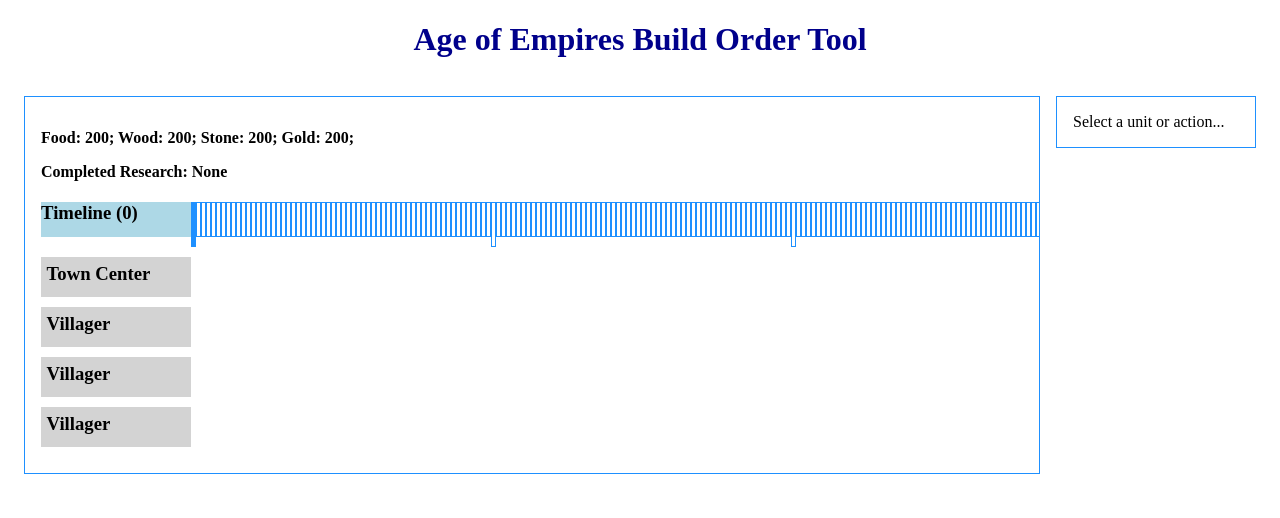
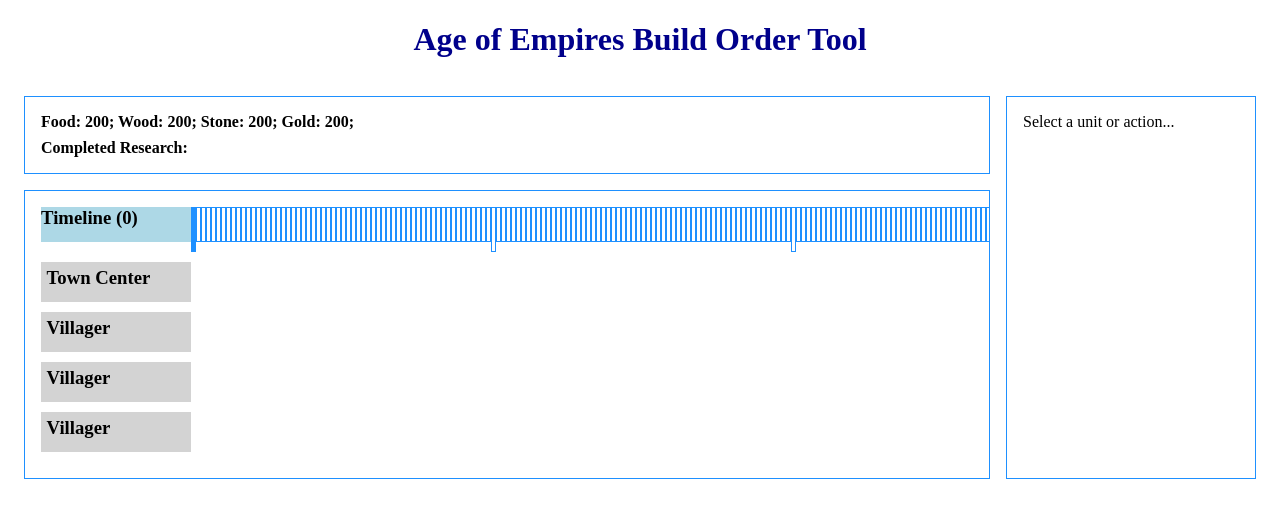
Before and after one commit to MJeorrett/aoe-bot, a React (Create React App) app: page / in a window 1280 px wide. Shown: the top 518 px of the page. Built offline with nearby package versions, Linux system fonts and the light colour scheme.

Commit message:
improve layout

```diff
--- a/src/App.js
+++ b/src/App.js
@@ -11,6 +11,20 @@
 
 seedStore(store);
 
+const AppPanel = ({
+  style,
+  children,
+}) => (
+  <div style={{
+    margin: '1em',
+    padding: '1em',
+    border: '1px solid dodgerblue',
+    ...style,
+  }}>
+    {children}
+  </div>
+);
+
 function App() {
   return (
     <Provider store={store}>
@@ -18,20 +32,22 @@
       <div style={{
         display: 'flex',
       }}>
-        <div style={{
-          overflowX: 'scroll',
-          margin: '1em',
-          marginRight: 0,
-          padding: '1em',
-          border: '1px solid dodgerblue',
-        }}>
-          <ResourcesContainer />
-          <TimelineContainer />
-          <UnitsContainer />
+        <div style={{ minWidth: 0 }}>
+          <AppPanel style={{ marginRight: 0, overflowX: 'scroll' }}>
+            <ResourcesContainer />
+          </AppPanel>
+          <AppPanel style={{
+            overflowX: 'scroll',
+            marginRight: 0,
+
+          }}>
+            <TimelineContainer />
+            <UnitsContainer />
+          </AppPanel>
         </div>
-        <div style={{ margin: '1em' }}>
+        <AppPanel style={{ minWidth: '250px' }}>
           <ControlPanelContainer />
-        </div>
+        </AppPanel>
       </div>
     </Provider>
   );
--- a/src/components/ControlPanel.js
+++ b/src/components/ControlPanel.js
@@ -7,7 +7,6 @@
   selectedUnitId,
   selectedActionId,
 }) => {
-  const renderContents = () => {
   if (selectedUnitId) {
     return <UnitControlPaneContainer unitId={selectedUnitId} />;
   }
@@ -18,15 +17,4 @@
   return <p style={{ margin: 0 }}>Select a unit or action...</p>;
 };
 
-  return (
-    <div style={{
-      border: '1px solid dodgerblue',
-      minWidth: '200px',
-      padding: '1em',
-    }}>
-      {renderContents()}
-    </div>
-  );
-};
-
 export default ControlPanel;
--- a/src/components/Resources.js
+++ b/src/components/Resources.js
@@ -11,42 +11,26 @@
   const resources = resourcesByTime[time];
   const round = false;
 
-  const renderContent = () => {
   if (time < 0) {
     return (
       <>
-          <p>Food: ---; Wood: ---; Stone: ---; Gold: ---;</p>
-          <p>Completed Research: []</p>
+        <h4 style={{ margin: 0, marginBottom: '0.5em' }}>Food: ---; Wood: ---; Stone: ---; Gold: ---;</h4>
+        <h4 style={{ margin: 0 }}>Completed Research: []</h4>
       </>
     );
   }
 
   return (
     <>
-        <p>
+      <h4 style={{ margin: 0, marginBottom: '0.5em' }}>
         {renderResource(resources.food, "Food", round) + ' ' +
           renderResource(resources.wood, "Wood", round) + ' ' +
           renderResource(resources.stone, "Stone", round) + ' ' +
           renderResource(resources.gold, "Gold", round)}
-        </p>
-        <p style={{ marginBottom: 0 }}>Completed Research:{resources.completedResearch.length === 0 && ' None'}</p>
-        {resources.completedResearch.length > 0 &&
-          (
-            <ul>
-              {resources.completedResearch.map(cr => (
-                <li>{cr}</li>
-              ))}
-            </ul>
-          )}
+      </h4>
+      <h4 style={{ margin: 0 }}>Completed Research: {resources.completedResearch.join('; ')}</h4>
     </>
   );
 };
 
-  return (
-    <h4 style={{ marginTop: 0 }}>
-      {renderContent()}
-    </h4>
-  );
-};
-
 export default Resources;
```
Lines whose indentation alone changed are shown as unchanged.
